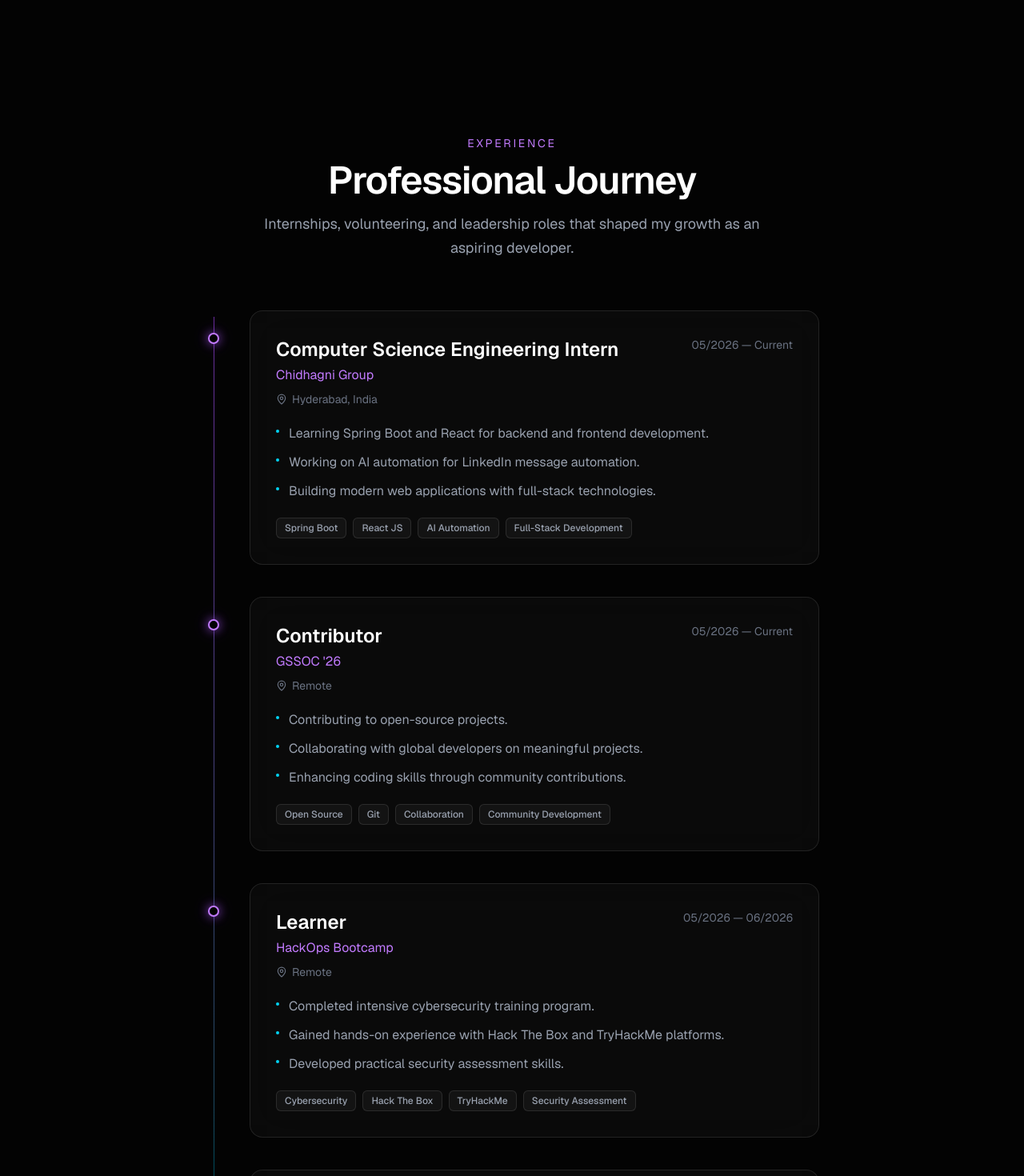
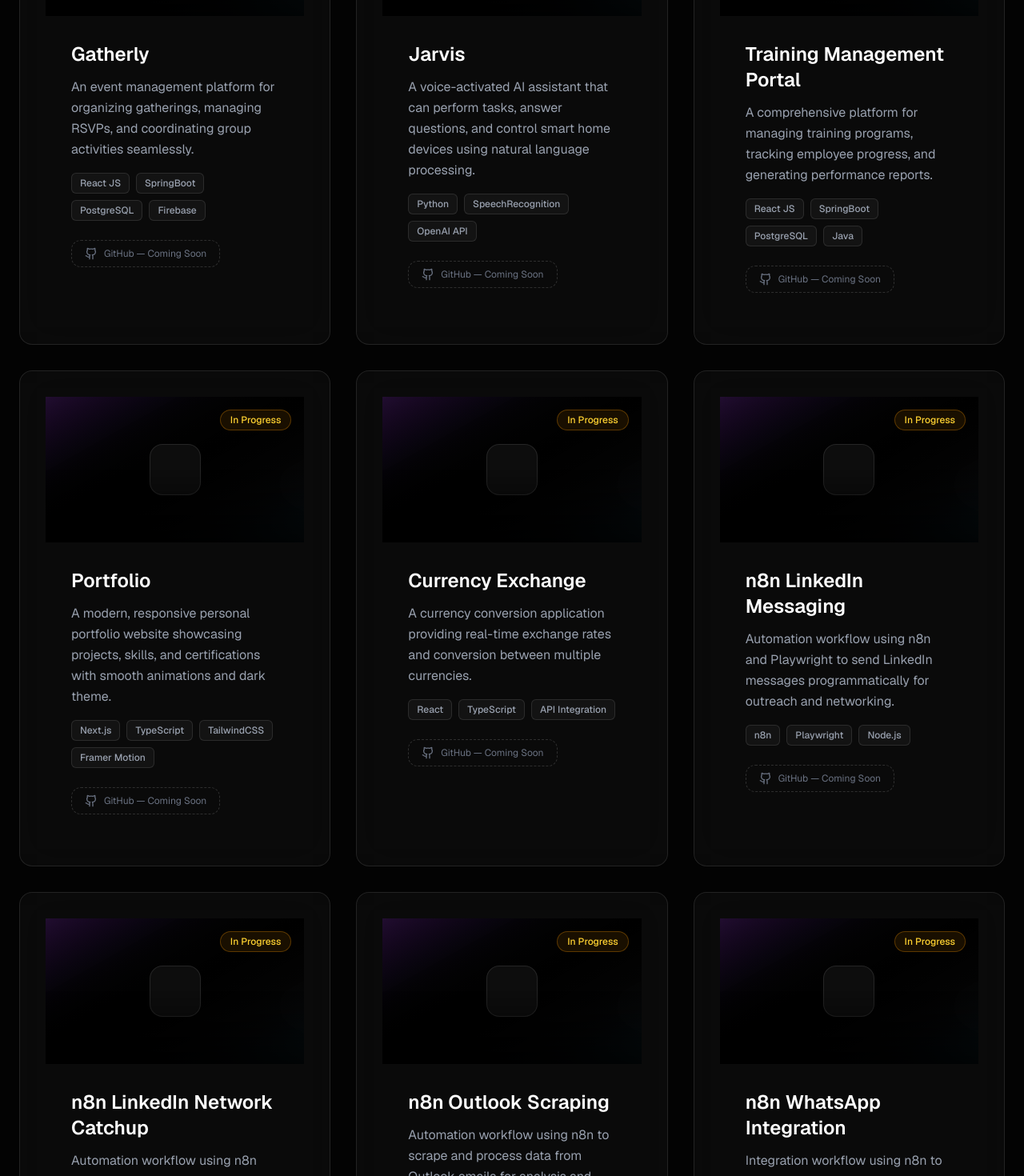
Before and after one commit to Ppoloju/pravalika-portfolio, a Next.js app: page / in a window 1280 px wide. Shown: the part 4140-5610 px from the top of the page at 80% size. Built offline with nearby package versions, Linux system fonts and the light colour scheme.

Commit message:
Update projects list and tech stacks

```diff
--- a/constants/projects.ts
+++ b/constants/projects.ts
@@ -3,29 +3,137 @@ import type { Project } from "@/types/project";
 export const projects: Project[] = [
   {
     id: "1",
+    title: "Money Tracker",
+    description:
+      "A personal finance management application to track income, expenses, and budget goals with intuitive visualization. Developed during a hackathon.",
+    techStack: ["React", "TypeScript", "Chart.js"],
+    status: "In Progress",
+    featured: true,
+  },
+  {
+    id: "2",
     title: "Online Voting System",
     description:
       "Developed a basic online voting system during first semester using C programming language as a team project.",
     techStack: ["C Language"],
-    status: "Academic Project",
-    featured: true,
-  },
-  {
-    id: "2",
-    title: "Online Movie Review System",
-    description:
-      "Built a movie review system using Python with AI-assisted development concepts to improve functionality and workflow.",
-    techStack: ["Python", "AI-Assisted Development"],
-    status: "Academic Project",
+    status: "In Progress",
     featured: true,
   },
   {
     id: "3",
-    title: "Speed Control Barrier Gate System",
+    title: "Movie Recommendation System",
     description:
-      "Developed a hardware-integrated speed control barrier gate system using Arduino IDE and embedded programming concepts.",
-    techStack: ["Arduino IDE", "Embedded Systems"],
-    status: "Hardware Project",
+      "Built a movie recommendation system using Python with collaborative filtering and content-based algorithms to suggest personalized movies.",
+    techStack: ["Python", "Pandas", "Scikit-learn"],
+    status: "In Progress",
+    featured: true,
+  },
+  {
+    id: "4",
+    title: "Gatherly",
+    description:
+      "An event management platform for organizing gatherings, managing RSVPs, and coordinating group activities seamlessly.",
+    techStack: ["React JS", "SpringBoot", "PostgreSQL", "Firebase"],
+    status: "In Progress",
+    featured: true,
+  },
+  {
+    id: "5",
+    title: "Jarvis",
+    description:
+      "A voice-activated AI assistant that can perform tasks, answer questions, and control smart home devices using natural language processing.",
+    techStack: ["Python", "SpeechRecognition", "OpenAI API"],
+    status: "In Progress",
+    featured: true,
+  },
+  {
+    id: "6",
+    title: "Training Management Portal",
+    description:
+      "A comprehensive platform for managing training programs, tracking employee progress, and generating performance reports.",
+    techStack: ["React JS", "SpringBoot", "PostgreSQL", "Java"],
+    status: "In Progress",
+    featured: true,
+  },
+  {
+    id: "7",
+    title: "Portfolio",
+    description:
+      "A modern, responsive personal portfolio website showcasing projects, skills, and certifications with smooth animations and dark theme.",
+    techStack: ["Next.js", "TypeScript", "TailwindCSS", "Framer Motion"],
+    status: "In Progress",
+    featured: true,
+  },
+  {
+    id: "8",
+    title: "Currency Exchange",
+    description:
+      "A currency conversion application providing real-time exchange rates and conversion between multiple currencies.",
+    techStack: ["React", "TypeScript", "API Integration"],
+    status: "In Progress",
+    featured: true,
+  },
+  {
+    id: "9",
+    title: "n8n LinkedIn Messaging",
+    description:
+      "Automation workflow using n8n and Playwright to send LinkedIn messages programmatically for outreach and networking.",
+    techStack: ["n8n", "Playwright", "Node.js"],
+    status: "In Progress",
+    featured: true,
+  },
+  {
+    id: "10",
+    title: "n8n LinkedIn Network Catchup",
+    description:
+      "Automation workflow using n8n and Playwright to manage LinkedIn network connections and follow up with contacts.",
+    techStack: ["n8n", "Playwright", "Node.js"],
+    status: "In Progress",
+    featured: true,
+  },
+  {
+    id: "11",
+    title: "n8n Outlook Scraping",
+    description:
+      "Automation workflow using n8n to scrape and process data from Outlook emails for analysis and organization.",
+    techStack: ["n8n", "Node.js", "Microsoft Graph API"],
+    status: "In Progress",
+    featured: true,
+  },
+  {
+    id: "12",
+    title: "n8n WhatsApp Integration",
+    description:
+      "Integration workflow using n8n to automate WhatsApp messaging and notifications for business communication.",
+    techStack: ["n8n", "WhatsApp API", "Node.js"],
+    status: "In Progress",
+    featured: true,
+  },
+  {
+    id: "13",
+    title: "Student Management",
+    description:
+      "A student management system to track student records, attendance, grades, and academic performance.",
+    techStack: ["React JS", "SpringBoot", "PostgreSQL", "Java"],
+    status: "In Progress",
+    featured: true,
+  },
+  {
+    id: "14",
+    title: "AI Study Agent",
+    description:
+      "An AI-powered study assistant developed during a hackathon to help students learn and understand complex topics through interactive conversations.",
+    techStack: ["Python", "OpenAI API", "React JS", "SpringBoot"],
+    status: "In Progress",
+    featured: true,
+  },
+  {
+    id: "15",
+    title: "Smart Health",
+    description:
+      "A health monitoring application developed during a hackathon to track health metrics, provide wellness insights, and offer personalized recommendations.",
+    techStack: ["React", "TypeScript", "Health APIs", "Machine Learning"],
+    status: "In Progress",
     featured: true,
   },
 ];
--- a/types/project.ts
+++ b/types/project.ts
@@ -1,6 +1,8 @@
 export type ProjectStatus =
   | "Academic Project"
   | "Hardware Project"
+  | "Personal Project"
+  | "Full Stack Project"
   | "In Progress";
 
 export interface Project {
```
